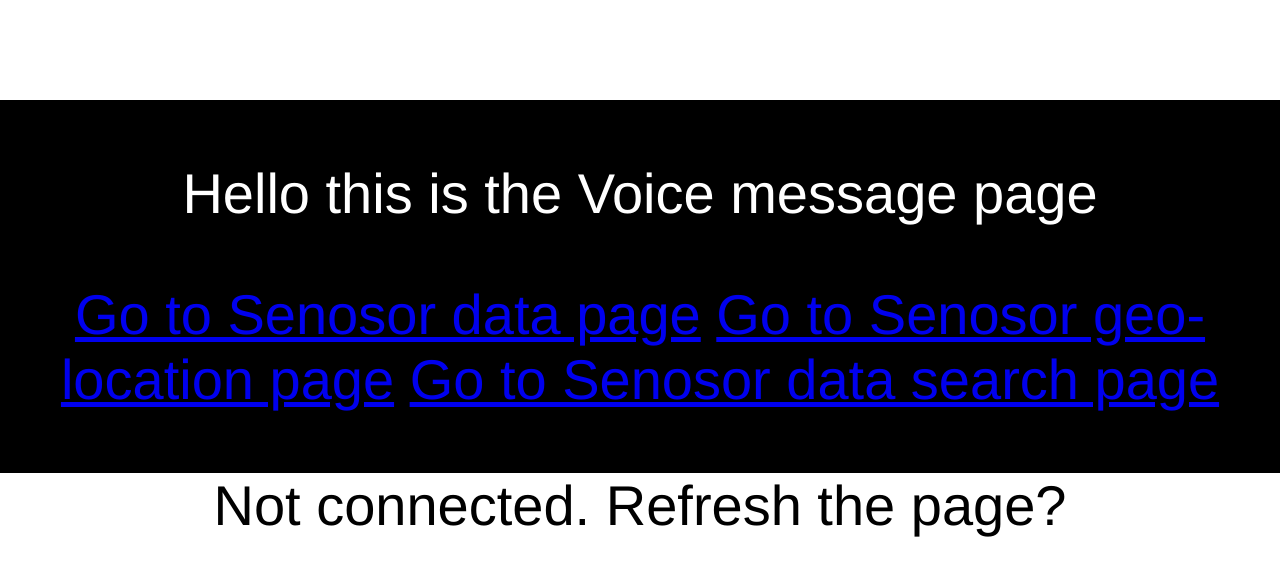
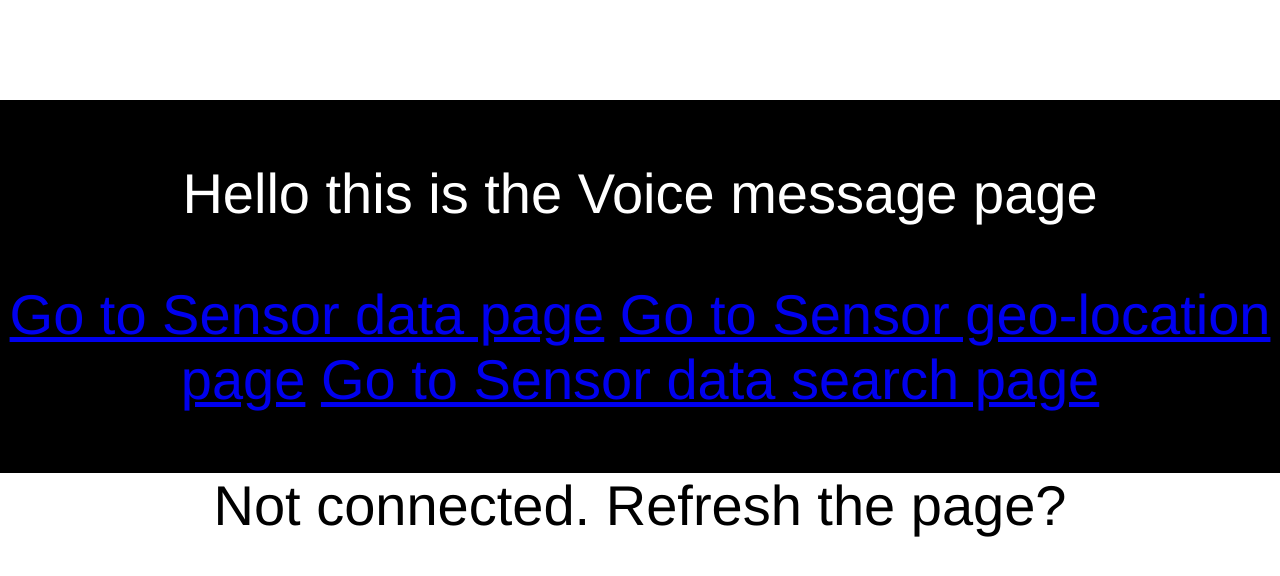
Before and after one commit to thomassuedbroecker/iOSMQTT-Bluemix-IoT-NodeRED, a plain HTML site: page iot-mqtt-for-ios-NodeREDImplementations/templates/Get_audio_and_play_the_audio_in_Browser.html in a window 1280 px wide. Drawn offline with nearby package versions, Linux system fonts and the light colour scheme.

Commit message:
update enhance node red pages

```diff
--- a/iot-mqtt-for-ios-NodeREDImplementations/templates/Get_audio_and_play_the_audio_in_Browser.html
+++ b/iot-mqtt-for-ios-NodeREDImplementations/templates/Get_audio_and_play_the_audio_in_Browser.html
@@ -67,9 +67,9 @@
 <body style="font-size: 56px; font-family: helvetica; text-align: center; margin-top: 100px;">
   <div id="header">
     <p>Hello this is the Voice message page</p>
-    <a href="http://owniotcloud.mybluemix.net/cloudant">Go to Senosor data page</a>
-    <a href="http://owniotcloud.mybluemix.net/map">Go to Senosor geo-location page</a>
-    <a href="http://owniotcloud.mybluemix.net/testing">Go to Senosor data search page</a>
+    <a href="http://owniotcloud.mybluemix.net/cloudant">Go to Sensor data page</a>
+    <a href="http://owniotcloud.mybluemix.net/map">Go to Sensor geo-location page</a>
+    <a href="http://owniotcloud.mybluemix.net/testing">Go to Sensor data search page</a>
     <p id="count"></p>
   </div>
   <div id="text">Connecting...</div>
```
Also changed, not shown: iot-mqtt-for-ios-NodeREDImplementations/ClipboardNodeRed-containsAllNodes.txt (+1 -1 lines), iot-mqtt-for-ios-NodeREDImplementations/templates/Show_GeoLocation_of_Sensor.html (+3 -3 lines).
